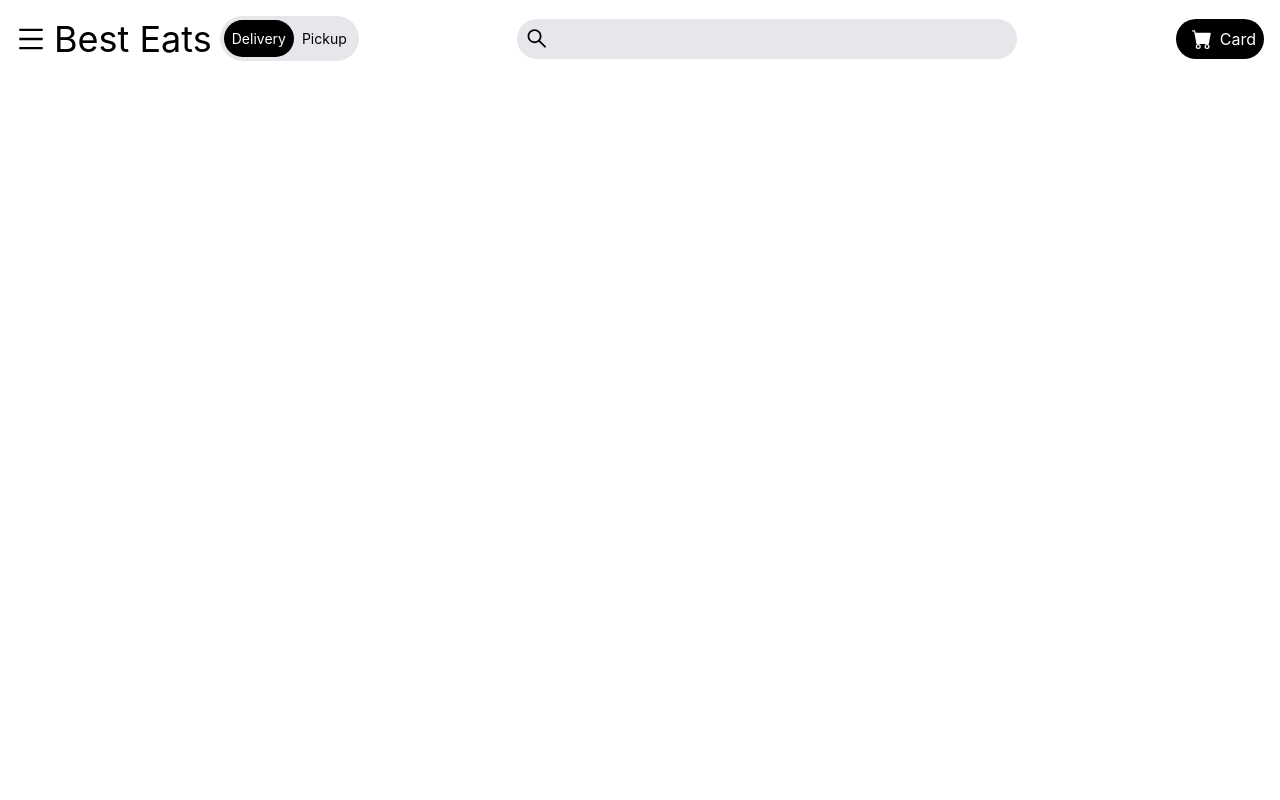
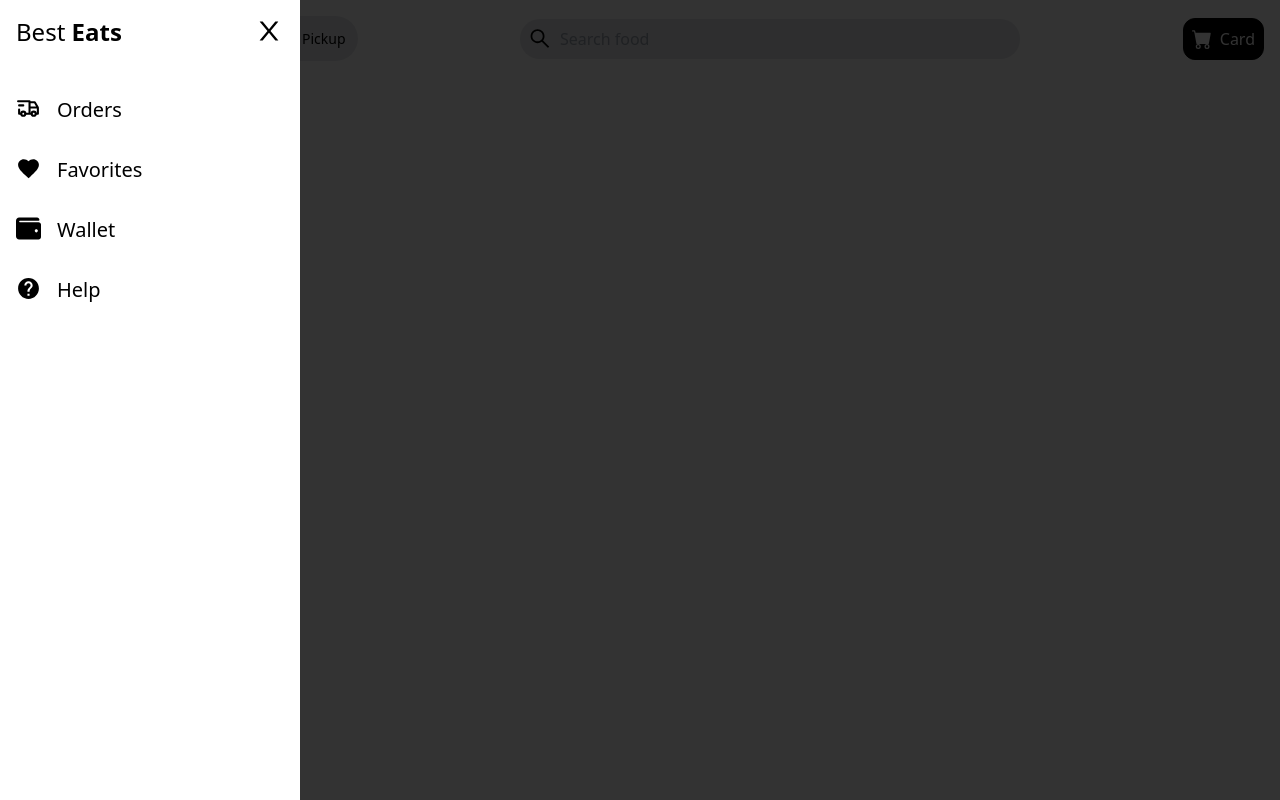
Before and after one commit to QurbanovaLamiya/React-with-Tailwind-Project, a React (Create React App) app: page / in a window 1280 px wide. Both pictures are taken after a click on the icon 31 px from the left and 38 px from the top of the page. Built offline with nearby package versions, Linux system fonts and the light colour scheme.

Commit message:
done nav section

```diff
--- a/src/App.css
+++ b/src/App.css
@@ -2,55 +2,8 @@
 @tailwind components;
 @tailwind utilities;
 
-body {
-  margin: 0;
-  font-family: -apple-system, BlinkMacSystemFont, "Segoe UI", "Roboto", "Oxygen",
-    "Ubuntu", "Cantarell", "Fira Sans", "Droid Sans", "Helvetica Neue",
-    sans-serif;
-  -webkit-font-smoothing: antialiased;
-  -moz-osx-font-smoothing: grayscale;
-}
-
-code {
-  font-family: source-code-pro, Menlo, Monaco, Consolas, "Courier New",
-    monospace;
-}
-
-.App {
-  text-align: center;
-}
-
-.App-logo {
-  height: 40vmin;
-  pointer-events: none;
-}
-
-@media (prefers-reduced-motion: no-preference) {
-  .App-logo {
-    animation: App-logo-spin infinite 20s linear;
+@layer base {
+  button {
+    @apply border border-black rounded-xl px-5 py-1;
   }
 }
-
-.App-header {
-  background-color: #282c34;
-  min-height: 100vh;
-  display: flex;
-  flex-direction: column;
-  align-items: center;
-  justify-content: center;
-  font-size: calc(10px + 2vmin);
-  color: white;
-}
-
-.App-link {
-  color: #61dafb;
-}
-
-@keyframes App-logo-spin {
-  from {
-    transform: rotate(0deg);
-  }
-  to {
-    transform: rotate(360deg);
-  }
-}
--- a/src/components/Header/index.js
+++ b/src/components/Header/index.js
@@ -1,15 +1,25 @@
-import { AiOutlineMenu, AiOutlineSearch } from "react-icons/ai";
+import { AiOutlineMenu, AiOutlineSearch, AiOutlineClose } from "react-icons/ai";
 import { BsFillCartFill } from "react-icons/bs";
+import { TbTruckDelivery } from "react-icons/tb";
+import { FaWallet } from "react-icons/fa";
+import { MdHelp, MdFavorite } from "react-icons/md";
+import { useState } from "react";
 
 const Header = () => {
+  const [nav, setNav] = useState(false);
+
   return (
-    <header className="max-w-[1640px] flex justify-between items-center p-4">
+    <header className="max-w-[1640px] mx-auto flex justify-between items-center p-4">
       {/* Left Side */}
 
       <div className="flex items-center">
-        <AiOutlineMenu size={30} className="cursor-pointer" />
-        <h1 className="text-2xl sm:text-3xl lg:text-4xl px-2">
-          Best <span>Eats</span>
+        <AiOutlineMenu
+          size={30}
+          className="cursor-pointer"
+          onClick={() => setNav(!nav)}
+        />
+        <h1 className="text-2xl sm:text-3xl lg:text-4xl px-2 text-orange-600">
+          Best <span className="font-bold">Eats</span>
         </h1>
         <div className="lg:flex items-center bg-gray rounded-full p-1 text-[14px]">
           <span className="bg-black text-white rounded-full p-2">Delivery</span>
@@ -21,18 +31,61 @@ const Header = () => {
 
       <div className="bg-gray rounded-full flex items-center px-2 w-[200px] sm:w-[400px] lg:w-[500px]">
         <AiOutlineSearch size={25} />
-        <input className="bg-transparent p-2 w-full focus:outline-none" />
+        <input
+          className="bg-transparent p-2 w-full focus:outline-none"
+          placeholder="Search food"
+        />
       </div>
 
       {/* Card Button */}
 
-      <button className="flex items-center text-white bg-black rounded-full p-2">
-        <BsFillCartFill size={20} className="mx-2" />
+      <button className="flex items-center text-white bg-black rounded-xl p-2">
+        <BsFillCartFill size={20} className="mr-2" />
         Card
       </button>
+
+      {/* Mobile Menu */}
+
+      {nav ? (
+        <div className="w-full h-screen bg-black/80 fixed top-0 left-0 z-10"></div>
+      ) : (
+        ""
+      )}
+
+      <div
+        className={
+          nav
+            ? "fixed top-0 left-0 w-[300px] h-screen bg-white z-10 duration-500"
+            : "fixed top-0 left-[-100%] w-[300px] h-screen bg-white z-10 duration-500"
+        }
+      >
+        <AiOutlineClose
+          size={30}
+          className="absolute top-4 right-4 cursor-pointer"
+          onClick={() => setNav(!nav)}
+        />
+        <h2 className="text-2xl p-4">
+          Best <span className="font-bold">Eats</span>
+        </h2>
+        <nav>
+          <ul className="flex flex-col p-4 text-gray-800">
+            <li className="text-xl py-4 flex">
+              <TbTruckDelivery size={25} className="mr-4" /> Orders
+            </li>
+            <li className="text-xl py-4 flex">
+              <MdFavorite size={25} className="mr-4" /> Favorites
+            </li>
+            <li className="text-xl py-4 flex">
+              <FaWallet size={25} className="mr-4" /> Wallet
+            </li>
+            <li className="text-xl py-4 flex">
+              <MdHelp size={25} className="mr-4" /> Help
+            </li>
+          </ul>
+        </nav>
+      </div>
     </header>
   );
 };
-// "bg-slate-400  lg:flex items-center rounded-full p-1
 
 export default Header;
```
